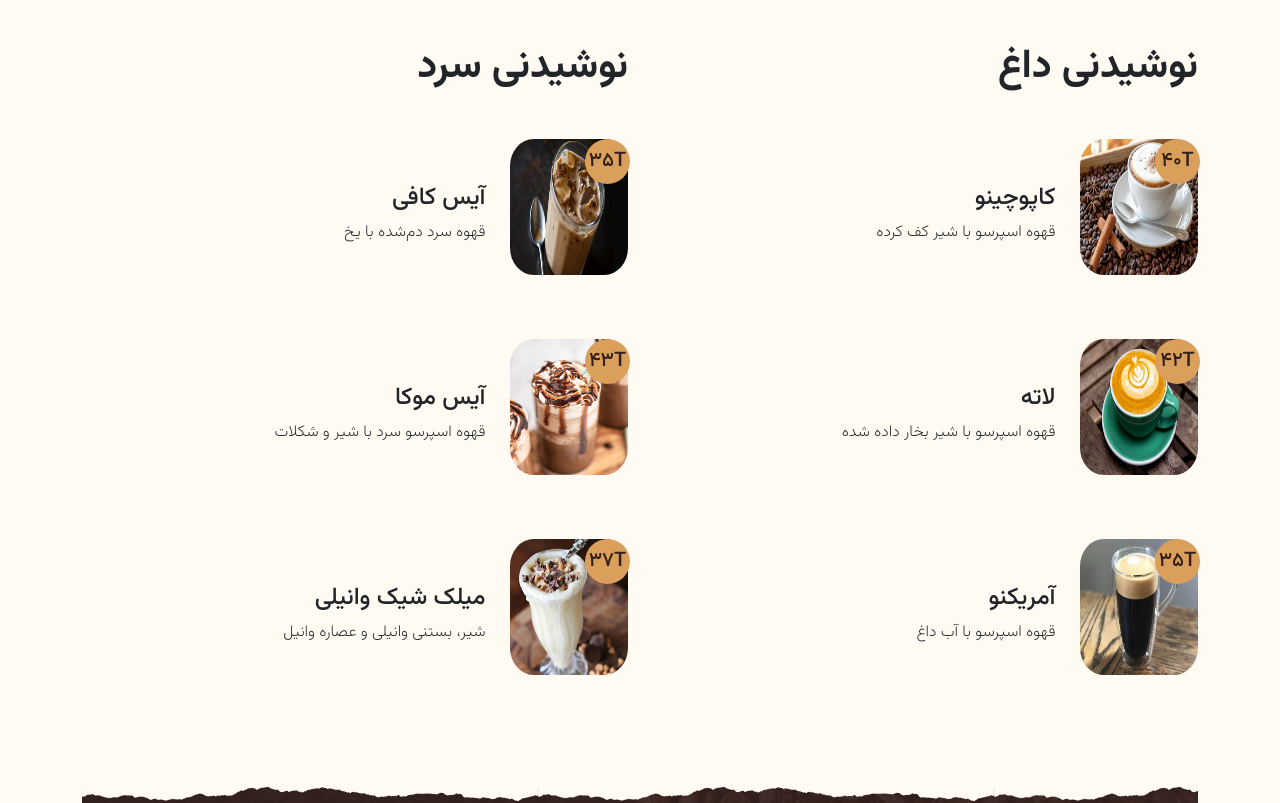
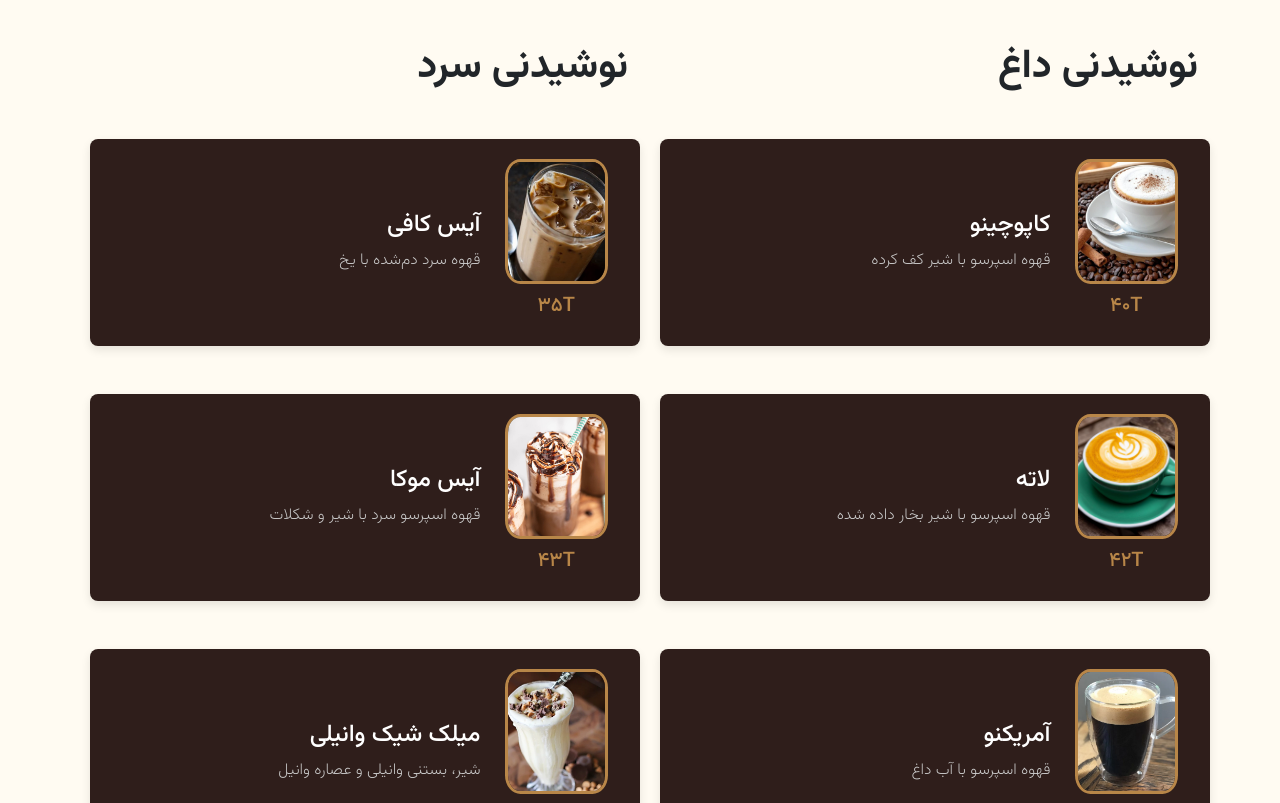
Before and after one commit to erfanHP390/website-coffee-shop, a Next.js app: page / in a window 1280 px wide. Shown: the part 3460-4263 px from the top of the page. Built offline with nearby package versions, Linux system fonts and the light colour scheme; data requests are answered from the project's data file.

Commit message:
update styles

```diff
--- a/components/modules/Card/Card.js
+++ b/components/modules/Card/Card.js
@@ -4,14 +4,14 @@ import styles from "./Card.module.css";
 
 export default function Card({ title, desc, price, img }) {
   return (
-    <div class="row align-items-center mb-5">
-      <div class="col-4 col-sm-3">
-        <img class={styles.img_menu} src={img} alt="" />
-        <h5 class={`${styles.menu_price}  font_vazir_Medium`}>{price}T</h5>
+    <div className={`row align-items-center mb-5 ${styles.card}`}>
+      <div className="col-4 col-sm-3">
+        <img className={styles.img_menu} src={img} alt={title} />
+        <h5 className={`font_vazir_Medium ${styles.menu_price}`}>{price}T</h5>
       </div>
-      <div class="col-8 col-sm-9  ">
-        <h4 className="font_vazir_Medium">{title}</h4>
-        <p class="m-0  font_vazir_ExtraLight">{desc}</p>
+      <div className="col-8 col-sm-9">
+        <h4 className={`font_vazir_Medium ${styles.menu_title}`}>{title}</h4>
+        <p className={`m-0 font_vazir_ExtraLight ${styles.menu_desc}`}>{desc}</p>
       </div>
     </div>
   );
--- a/components/modules/Card/Card.module.css
+++ b/components/modules/Card/Card.module.css
@@ -1,24 +1,36 @@
-.menu_price {
-  direction: ltr !important;
-  position: absolute;
-  margin: 0;
-  top: 0px;
-  right: 10px;
-  width: 45px;
-  height: 45px;
-  display: flex;
-  align-items: center;
-  justify-content: center;
-  border-radius: 45px;
-  color: #33211d;
-  background: #da9f5b;
+.card {
+  background-color: #2f1e1b;
+  border-radius: 8px;
+  box-shadow: 0 4px 10px rgba(0, 0, 0, 0.1);
+  padding: 20px;
+  margin-left: 0.5rem;
+  transition: transform 0.3s ease, box-shadow 0.3s ease;
+}
+
+.card:hover {
+  transform: translateY(-5px);
+  box-shadow: 0 8px 20px rgba(0, 0, 0, 0.2);
 }
 
 .img_menu {
-  vertical-align: middle;
-  border-style: none;
-  border-radius: 20%;
+  border-radius: 15%;
+  border: 3px solid #b88648;
   width: 100%;
-  height: 136px;
-  margin-bottom: 1rem;
+  height: 125px;
+  object-fit: cover;
 }
+
+.menu_price {
+  color: #b88648;
+  text-align: center;
+  margin-top: 10px;
+}
+
+.menu_title {
+  color: #fff;
+  margin-bottom: 10px;
+}
+
+.menu_desc {
+  color: #ccc;
+}
```
